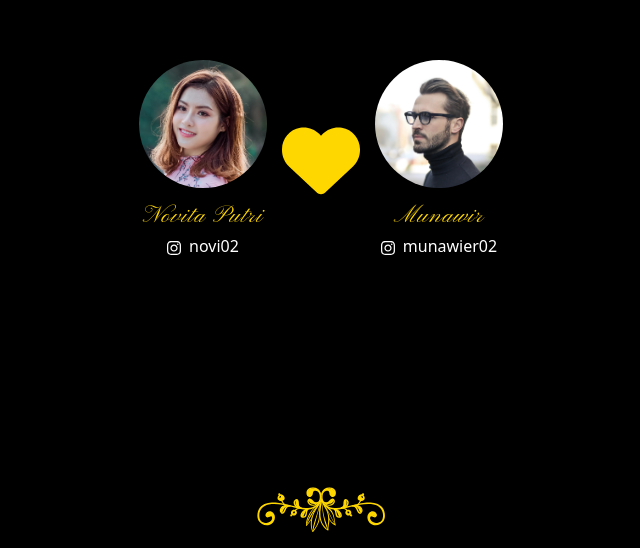
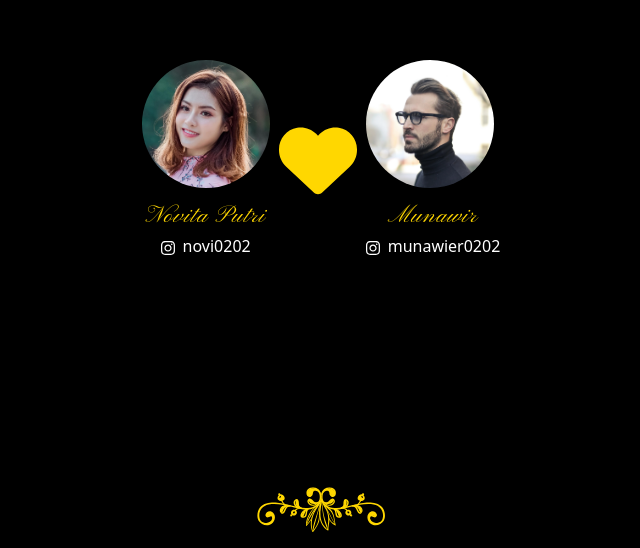
Before and after one commit to mardini1414/pengenikah-fe, a React (Vite) app: page /1 in a window 1280 px wide. Shown: the part 1052-1600 px from the top of the page, without its empty margins (319-959 px from the left). Built offline with nearby package versions, Linux system fonts and the light colour scheme.

Commit message:
adjust: size heart icon container

```diff
--- a/src/themes/theme_v1/components/ProfileSection.jsx
+++ b/src/themes/theme_v1/components/ProfileSection.jsx
@@ -23,10 +23,10 @@ function ProfileSection() {
               <div className="mr-2 mt-1">
                 <FontAwesomeIcon className="text-white" icon={faInstagram} />
               </div>
-              <span className="text-white">novi02</span>
+              <span className="text-white">novi0202</span>
             </div>
           </div>
-          <div className="grid place-content-center m-6">
+          <div className="grid place-content-center h-24 w-24">
             <FontAwesomeIcon
               className="text-gold text-6xl heart"
               icon={faHeart}
@@ -41,7 +41,7 @@ function ProfileSection() {
               <div className="mr-2 mt-1">
                 <FontAwesomeIcon className="text-white" icon={faInstagram} />
               </div>
-              <span className="text-white">munawier02</span>
+              <span className="text-white">munawier0202</span>
             </div>
           </div>
         </div>
```
